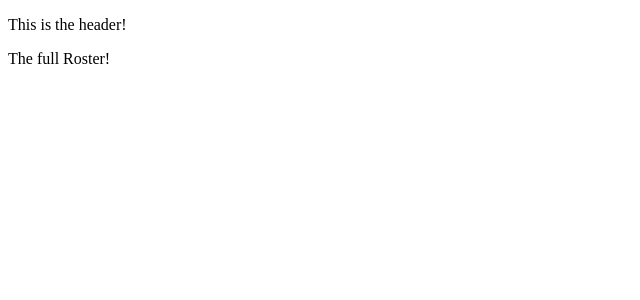
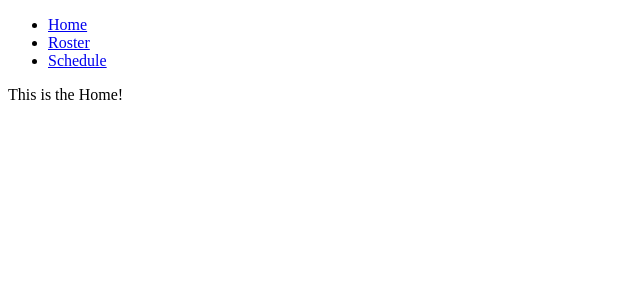
Before and after one commit to Darmaiad/React-Router-Ex, a React (Create React App) app: page / in a window 1280 px wide. Shown: the top 300 px of the page, without its empty margins (0-640 px from the left). Built offline with nearby package versions, Linux system fonts and the light colour scheme.

Commit message:
Completed main goal. Started with folder refactoring.

```diff
--- a/src/components/FullRoster.js
+++ /dev/null
@@ -1,12 +0,0 @@
-import React from 'react';
-
-const FullRoster = () => {
-
-  return (
-    <div>
-      <p>The full Roster!</p>
-    </div>
-  )
-}
-
-export default FullRoster;
--- a/src/components/Header.js
+++ b/src/components/Header.js
@@ -1,12 +1,18 @@
 import React from 'react';
+import { Link } from 'react-router-dom'
 //import ReactDOM from 'react-dom';
-
 
 const Header = () =>  {
     return (
-        <div>
-            <p>This is the header!</p>
-        </div>
+        <header>
+            <nav>
+                <ul>
+                    <li><Link to='/'>Home</Link></li>
+                    <li><Link to='/roster'>Roster</Link></li>
+                    <li><Link to='/schedule'>Schedule</Link></li>
+                </ul>
+            </nav>
+        </header>
     )
 }
 
--- a/src/components/Home.js
+++ b/src/components/MainChildren/Home.js
@@ -4,7 +4,7 @@ const Home = () => {
 
   return (
     <div>
-      <p>The full Roster!</p>
+      <p>This is the Home!</p>
     </div>
   )
 }
--- /dev/null
+++ b/src/components/MainChildren/Roster.js
@@ -0,0 +1,16 @@
+import React from 'react';
+import { Switch, Route } from 'react-router-dom'
+import FullRoster from './RosterChildren/FullRoster'
+import Player from './RosterChildren/Player'
+
+const Roster = () => (
+    <div>
+        <h2>Roster Page</h2>
+        <Switch>
+            <Route exact path='/roster' component={FullRoster}/>
+            <Route path='/roster/:number' component={Player}/>
+      </Switch>
+    </div>
+)
+
+export default Roster;
--- /dev/null
+++ b/src/components/MainChildren/RosterChildren/FullRoster.js
@@ -0,0 +1,22 @@
+import React from 'react';
+import { Link } from 'react-router-dom'
+import PlayerAPI from '../../../data/PlayerApi'
+
+const FullRoster = () => {
+
+  return (
+    <div>
+    <ul>
+      {
+        PlayerAPI.all().map(p => (
+          <li key={p.number}>
+            <Link to={`/roster/${p.number}`}>{p.name}</Link>
+          </li>
+        ))
+      }
+    </ul>
+  </div>
+  )
+}
+
+export default FullRoster;
--- /dev/null
+++ b/src/components/MainChildren/RosterChildren/Player.js
@@ -0,0 +1,23 @@
+import React from 'react';
+import PlayerAPI from '../../../data/PlayerApi'
+
+
+const Player = (props) => {
+
+  const player = PlayerAPI.get(
+    parseInt(props.match.params.number, 10)
+  )
+
+  if (!player) {
+    return <div>Sorry, but the player was not found</div>
+  }
+
+  return (
+    <div>
+      <h1>{player.name} (#{player.number})</h1>
+      <h2>{player.position}</h2>
+    </div>
+  )
+}
+
+export default Player;
--- a/src/components/Player.js
+++ /dev/null
@@ -1,18 +0,0 @@
-import React from 'react';
-
-const Player = (props) => {
-
-  const player = parseInt(props.match.params.number, 10);
-
-  if (!player) {
-    return <div>Sorry, but the player was not found</div>
-  }
-
-  return (
-    <div>
-      <p>Player Number: {player}</p>
-    </div>
-  )
-}
-
-export default Player;
--- a/src/components/Roster.js
+++ /dev/null
@@ -1,16 +0,0 @@
-import React from 'react';
-import { Switch, Route } from 'react-router-dom'
-import FullRoster from './FullRoster'
-import Player from './Player'
-
-const Roster = () => (
-    <div>
-        <h2>Roster Page</h2>
-        <Switch>
-        <Route exact path='/roster' component={FullRoster}/>
-        <Route path='/roster/:number' component={Player}/>
-        </Switch>
-    </div>
-)
-
-export default Roster;
```
Also changed, not shown: src/components/Main.js (+6 -6 lines), src/components/MainChildren/Schedule.js (renamed from src/components/Schedule.js).
